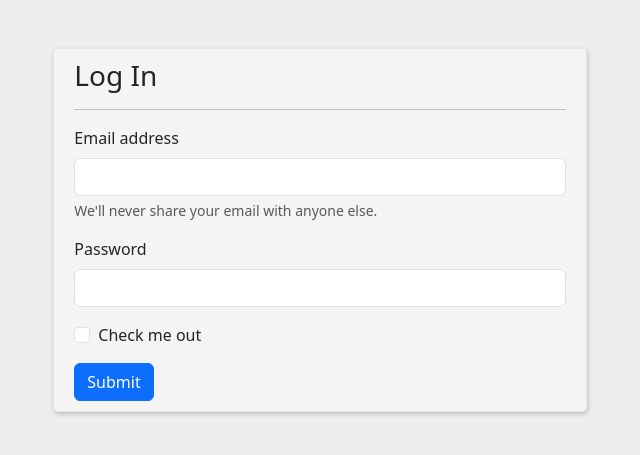
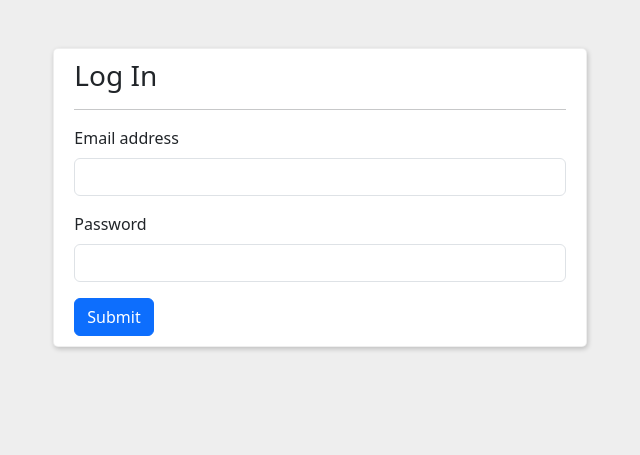
Before and after one commit to marouane-tabib/CultureDev.to, a PHP site: page /login.php in a window 1280 px wide. Shown: the top 455 px of the page, without its empty margins (320-960 px from the left). Run offline with PHP 8.4, Linux system fonts and the light colour scheme.

Commit message:
delete checkout and email message in login data form

```diff
--- a/login.php
+++ b/login.php
@@ -10,21 +10,16 @@
     <title>Sign In</title>
 </head>
 <body>
-    <div class="login-box mx-auto mt-5 col-md-5 col-11">
+    <div class="login-box bg-white mx-auto mt-5 col-md-5 col-11">
         <h3>Log In</h3><hr>
         <form>
             <div class="mb-3">
                 <label for="exampleInputEmail1" class="form-label">Email address</label>
                 <input type="email" class="form-control" id="exampleInputEmail1" aria-describedby="emailHelp">
-                <div id="emailHelp" class="form-text">We'll never share your email with anyone else.</div>
             </div>
             <div class="mb-3">
                 <label for="exampleInputPassword1" class="form-label">Password</label>
                 <input type="password" class="form-control" id="exampleInputPassword1">
-            </div>
-            <div class="mb-3 form-check">
-                <input type="checkbox" class="form-check-input" id="exampleCheck1">
-                <label class="form-check-label" for="exampleCheck1">Check me out</label>
             </div>
             <button type="submit" class="btn btn-primary">Submit</button>
         </form>
```
